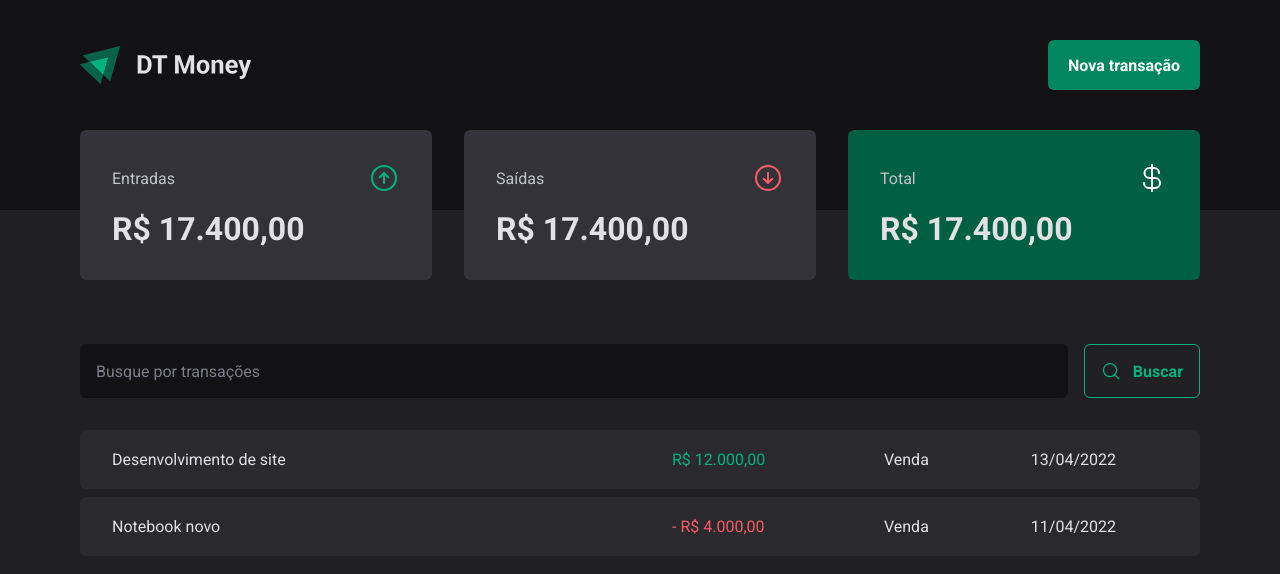
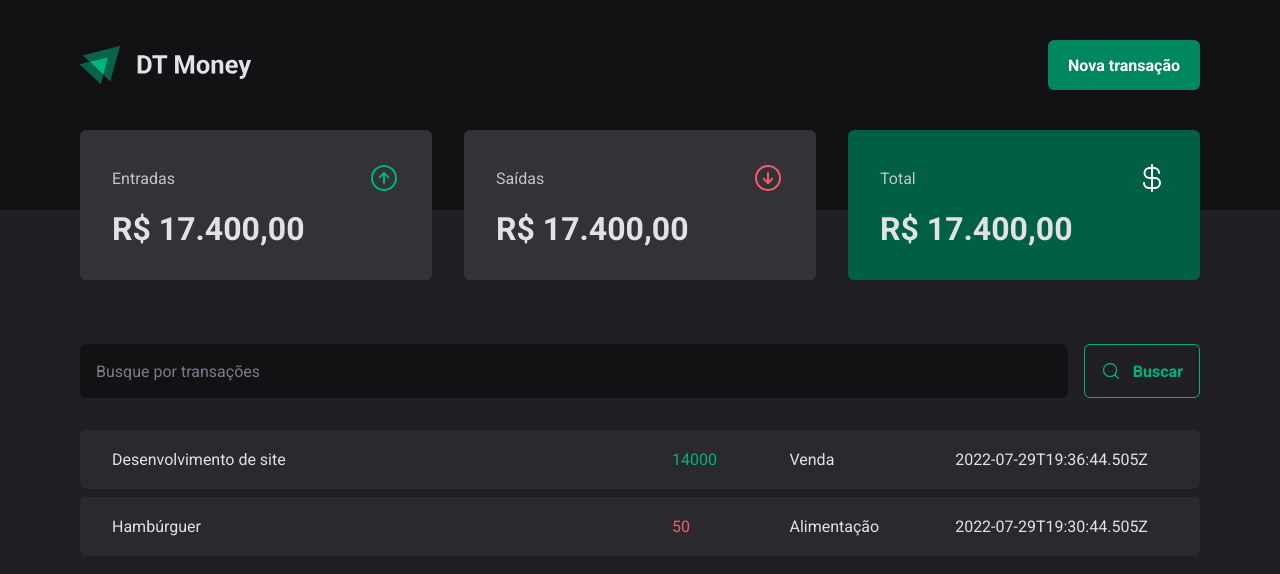
Before and after one commit to LuisRuda/ignite-reactjs-03-dt-money, a React (Vite) app: page / in a window 1280 px wide. Shown: the top 574 px of the page. Built offline with nearby package versions, Linux system fonts and the light colour scheme; data requests are answered from the project's data file.

Commit message:
feat: load transactions

```diff
--- a/src/pages/Transactions/index.tsx
+++ b/src/pages/Transactions/index.tsx
@@ -1,3 +1,5 @@
+import { useEffect, useState } from 'react'
+
 import { Header, Summary } from '../../components'
 import { SearchForm } from './components/SearchForm'
 import {
@@ -6,7 +8,28 @@
   PriceHighlight,
 } from './styles'
 
+interface Transaction {
+  id: number
+  description: string
+  type: 'income' | 'outcome'
+  price: number
+  category: string
+  createdAt: string
+}
+
 export function Transactions() {
+  const [transactions, setTransactions] = useState<Transaction[]>([])
+
+  async function loadTransactions() {
+    const response = await fetch('http://localhost:3333/transactions')
+    const data = await response.json()
+    setTransactions(data)
+  }
+
+  useEffect(() => {
+    loadTransactions()
+  }, [])
+
   return (
     <div>
       <Header />
@@ -17,22 +40,18 @@
 
         <TransactionsTable>
           <tbody>
-            <tr>
-              <td width="50%">Desenvolvimento de site</td>
-              <td>
-                <PriceHighlight variant="income">R$ 12.000,00</PriceHighlight>
-              </td>
-              <td>Venda</td>
-              <td>13/04/2022</td>
-            </tr>
-            <tr>
-              <td width="50%">Notebook novo</td>
-              <td>
-                <PriceHighlight variant="outcome">- R$ 4.000,00</PriceHighlight>
-              </td>
-              <td>Venda</td>
-              <td>11/04/2022</td>
-            </tr>
+            {transactions.map((transaction) => (
+              <tr key={transaction.id}>
+                <td width="50%">{transaction.description}</td>
+                <td>
+                  <PriceHighlight variant={transaction.type}>
+                    {transaction.price}
+                  </PriceHighlight>
+                </td>
+                <td>{transaction.category}</td>
+                <td>{transaction.createdAt}</td>
+              </tr>
+            ))}
           </tbody>
         </TransactionsTable>
       </TransactionsContainer>
```
